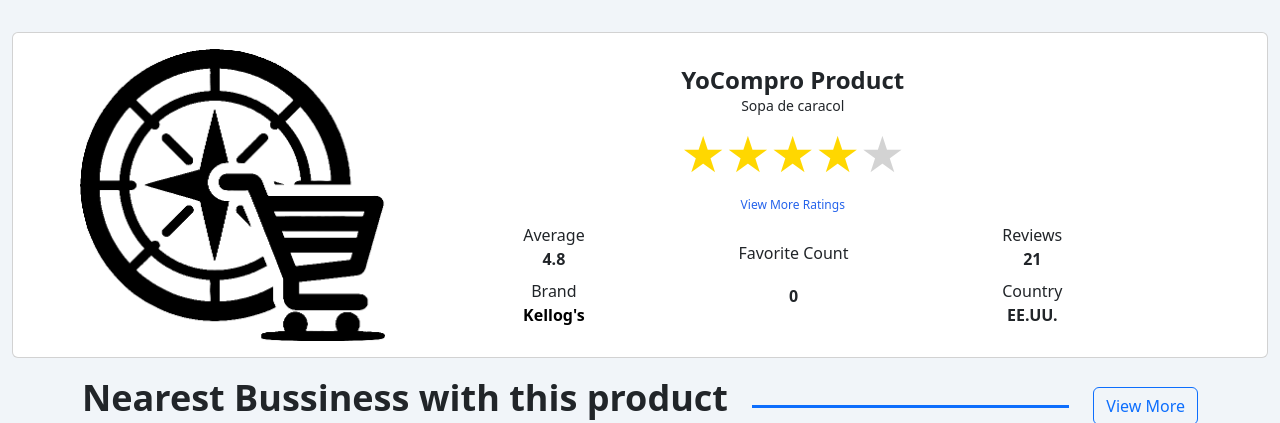
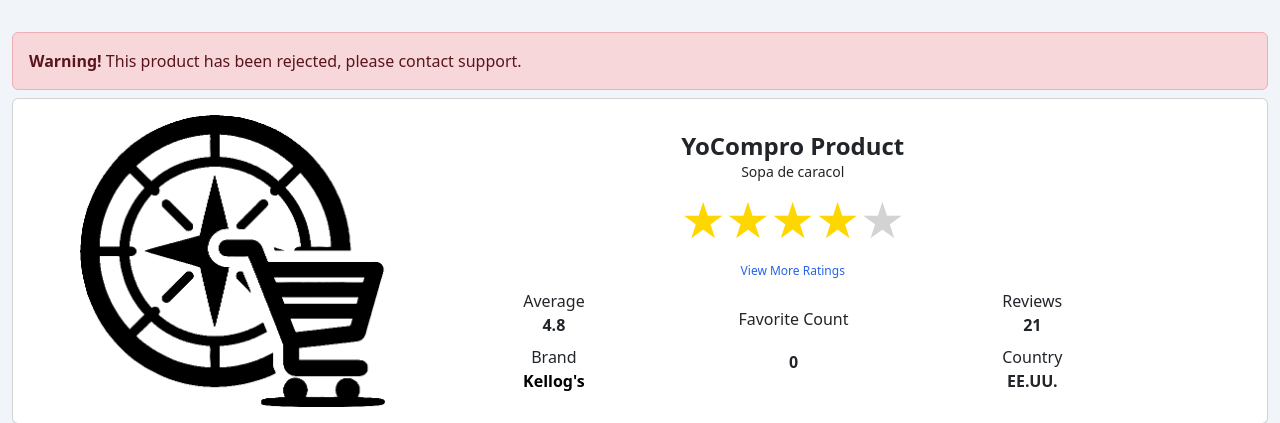
Before and after one commit to NastyBone/YoCompro, a Flask app: a page that uses templates/details/detail_product.html in a window 1280 px wide. Shown: the part 70-493 px from the top of the page. Run offline with Flask 3, Linux system fonts and the light colour scheme; a user stored in the database is signed in; data comes from the database, SQL or seed files in the repository; both versions use the stored data as it was after the commit; some libraries are stand-ins or nearby versions.

Commit message:
feat: add status alerts for products and businesses in review or rejected, enhancing user feedback

```diff
--- a/notes.txt
+++ b/notes.txt
@@ -136,14 +136,14 @@ X SHOW STOCK
 	- Within detail and search
 		- Bussiness and product search and details
 X Favorite count on details
-- On ratings and search, add a go back to main details view
-- Fix case when you enter details of something but is not approved yet
+X On ratings and search, add a go back to main details view
+- Fix case when you enter details of something but is not approved yet (from owner or admin)
 
 
 == FEATURES
 
 - On owner dashboard, add extra request for low stocks
-- Similar products
+-? Similar products
 X Another detail still missing, the count of 'listed' by users on item
 -- Validate documents
 
--- a/templates/details/detail_product.html
+++ b/templates/details/detail_product.html
@@ -2,6 +2,15 @@
 
 {% block content %}
 <div class="tw-flex tw-flex-col tw-w-full">
+    {% if product.status == "IN REVIEW" %}
+    <div class="alert alert-warning tw-mb-2">
+        <strong>Warning!</strong> This product is in review, please check back later.
+    </div>
+    {% elif product.status == "REJECTED" %}
+    <div class="alert alert-danger tw-mb-2">
+        <strong>Warning!</strong> This product has been rejected, please contact support.
+    </div>
+    {% endif %}
     <!-- -- Products details -- -->
     <div class="card tw-flex-tw-gap-3-tw-p-4 tw-w-full tw-h-1/3">
         <!-- --     Image -- -->
```
Also changed, not shown: templates/details/details_bussiness.html (+9 -0 lines), database.db.
